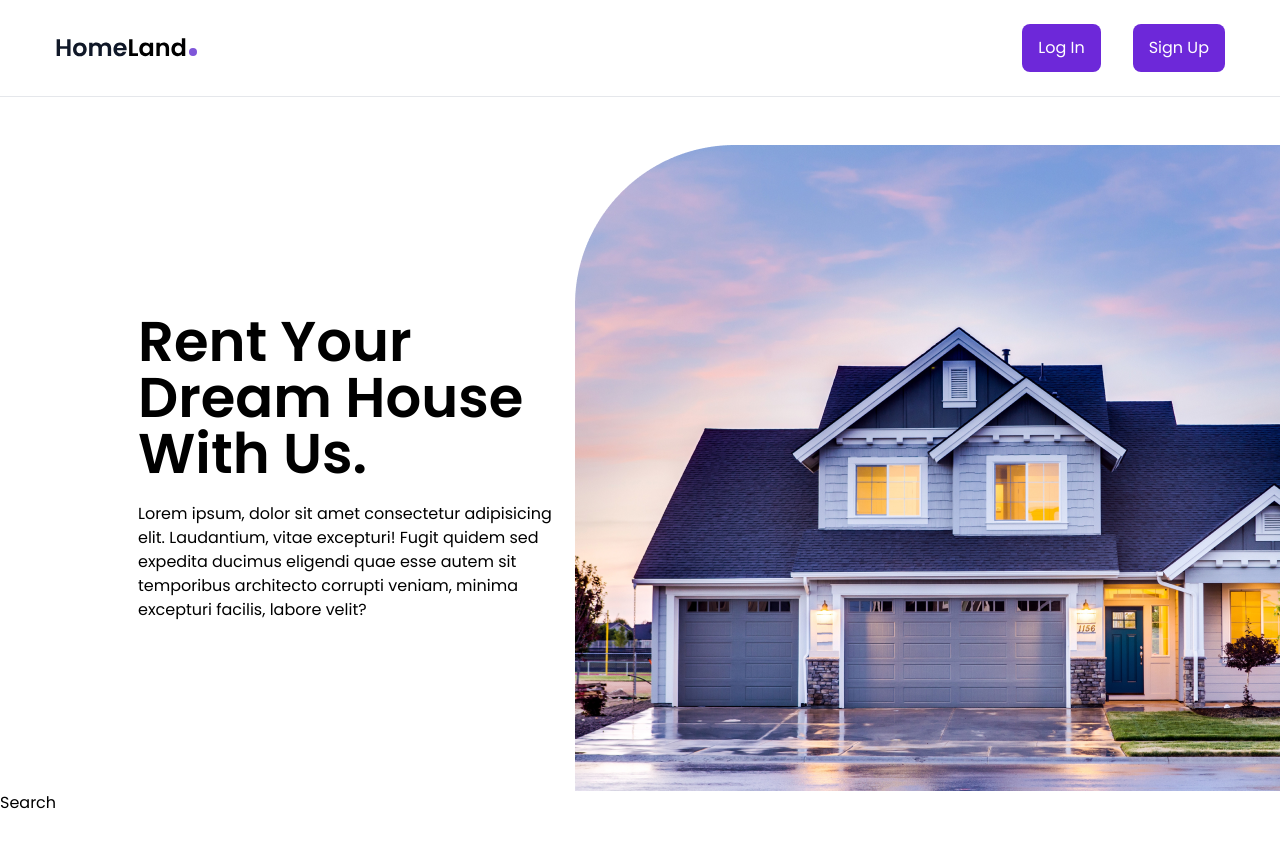
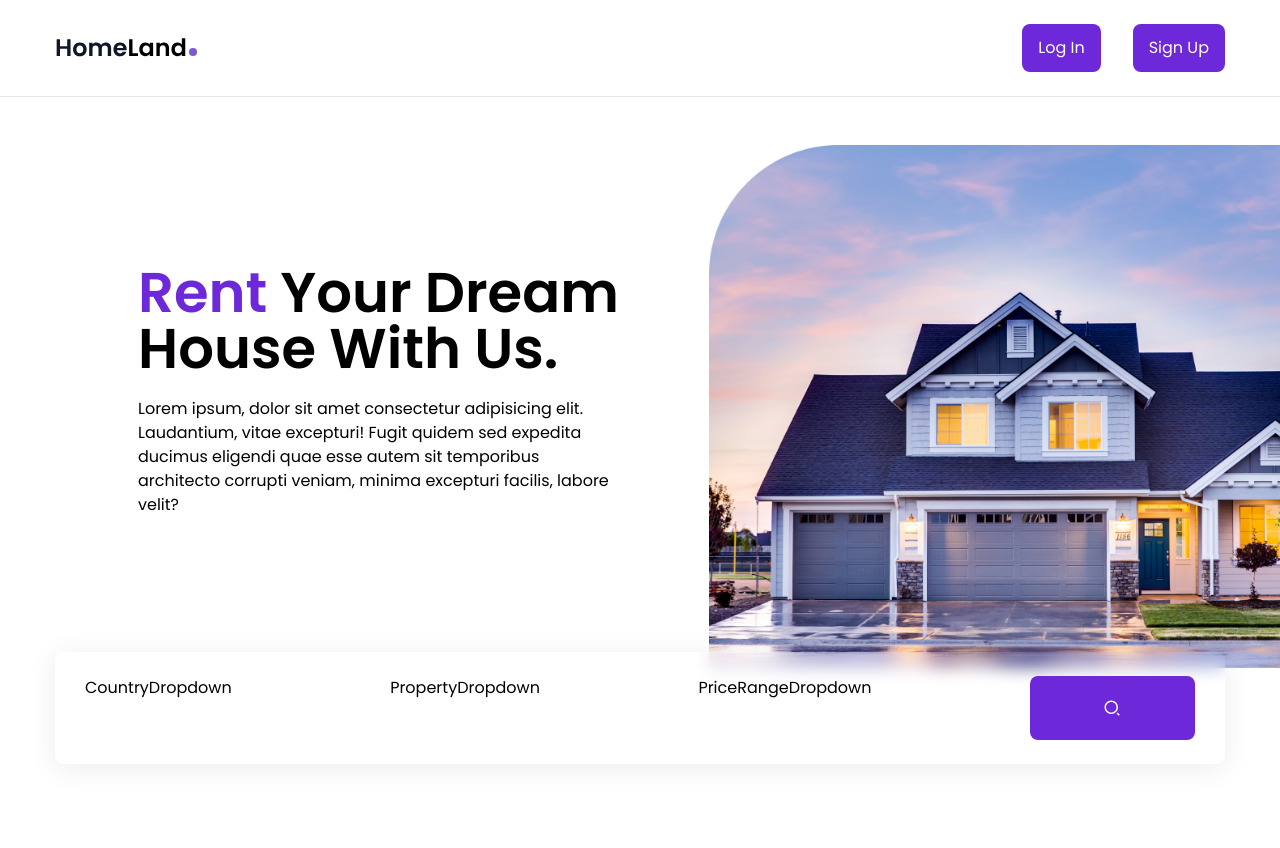
Before and after one commit to saniyafarzindeveloper/homeland-realestate, a React (Create React App) app: page / in a window 1280 px wide. Shown: the top 848 px of the page. Built offline with nearby package versions, Linux system fonts and the light colour scheme.

Commit message:
implementing bg of search

```diff
--- a/src/components/Banner.js
+++ b/src/components/Banner.js
@@ -1,30 +1,33 @@
-import React from 'react';
-import Image from '../assets/img/house-banner.png'
-import Search from '../components/Search'
-
-
-
+import React from "react";
+import Image from "../assets/img/house-banner.png";
+import Search from "../components/Search";
 
 const Banner = () => {
   return (
-    <section className='h-full max-h-[640px] mb-8 xl-mb:24' >
-    <div className='flex flex-col lg:flex-row' >
-    <div className='lg:ml-8 xl:ml-[138px] flex flex-col items-center lg:items-start text-center lg:text-left justify-center flex-1 px-4 lg:px-0' >
-        <h1 className='text-4xl lg:text-[56px] font-semibold leading-none mb-5' >
-        <span className='' >Rent </span>Your Dream House With Us.
-        </h1>
-        <p> Lorem ipsum, dolor sit amet consectetur adipisicing elit. Laudantium, vitae excepturi! Fugit quidem sed expedita ducimus eligendi quae esse autem sit temporibus architecto corrupti veniam, minima excepturi facilis, labore velit?</p>
+    <section className="h-full max-h-[640px] mb-8 xl-mb:24">
+      <div className="flex flex-col lg:flex-row">
+        <div className="lg:ml-8 xl:ml-[138px] flex flex-col items-center lg:items-start text-center lg:text-left justify-center flex-1 px-4 lg:px-0">
+          <h1 className="text-4xl lg:text-[56px] font-semibold leading-none mb-5">
+            <span className="text-violet-700">Rent </span>Your Dream House With Us.
+          </h1>
+          <p className="max-w-[480px] mb-8" >
+            {/* {" "} */}
+            Lorem ipsum, dolor sit amet consectetur adipisicing elit.
+            Laudantium, vitae excepturi! Fugit quidem sed expedita ducimus
+            eligendi quae esse autem sit temporibus architecto corrupti veniam,
+            minima excepturi facilis, labore velit?
+          </p>
+        </div>
+
+        {/* img */}
+        <div className="hidden flex-1 lg:flex justify-end items-end" >
+          <img src={Image} alt="banner" />
+        </div>
       </div>
-
-      {/* img */}
-      <div>
-        <img src={Image} alt='banner' />
-      </div>
-    </div>
 
       <Search />
     </section>
-  )
+  );
 };
 
 export default Banner;
--- a/src/components/HouseContext.js
+++ b/src/components/HouseContext.js
@@ -1,4 +1,4 @@
-import React from 'react';
+import React, {useState, useEffect} from 'react';
 
 const HouseContext = () => {
   return <div>HouseContext</div>;
--- a/src/components/Search.js
+++ b/src/components/Search.js
@@ -1,7 +1,20 @@
-import React from 'react';
+import React from "react";
+import CountryDropdown from "./CountryDropdown";
+import PropertyDropdown from "./PropertyDropdown";
+import PriceRangeDropdown from "./PriceRangeDropdown";
+import { RiSearch2Line } from "react-icons/ri";
 
 const Search = () => {
-  return <div>Search</div>;
+  return (
+    <div className="px-[30px] py-6 max-w-[1170px] mx-auto flex flex-col lg:flex-row justify-between gap-4 lg:gap-x-3 relative lg:-top-4 lg:shadow-1 bg-white lg:bg-transparent lg:backdrop-blur rounded-lg">
+      <CountryDropdown />
+      <PropertyDropdown />
+      <PriceRangeDropdown />
+      <button className="bg-violet-700 hover:bg-violet-800 transition w-full lg:max-w-[165px] h-16 rounded-lg flex justify-center items-center text-white text-lg" >
+        <RiSearch2Line />
+      </button>
+    </div>
+  );
 };
 
 export default Search;
```
